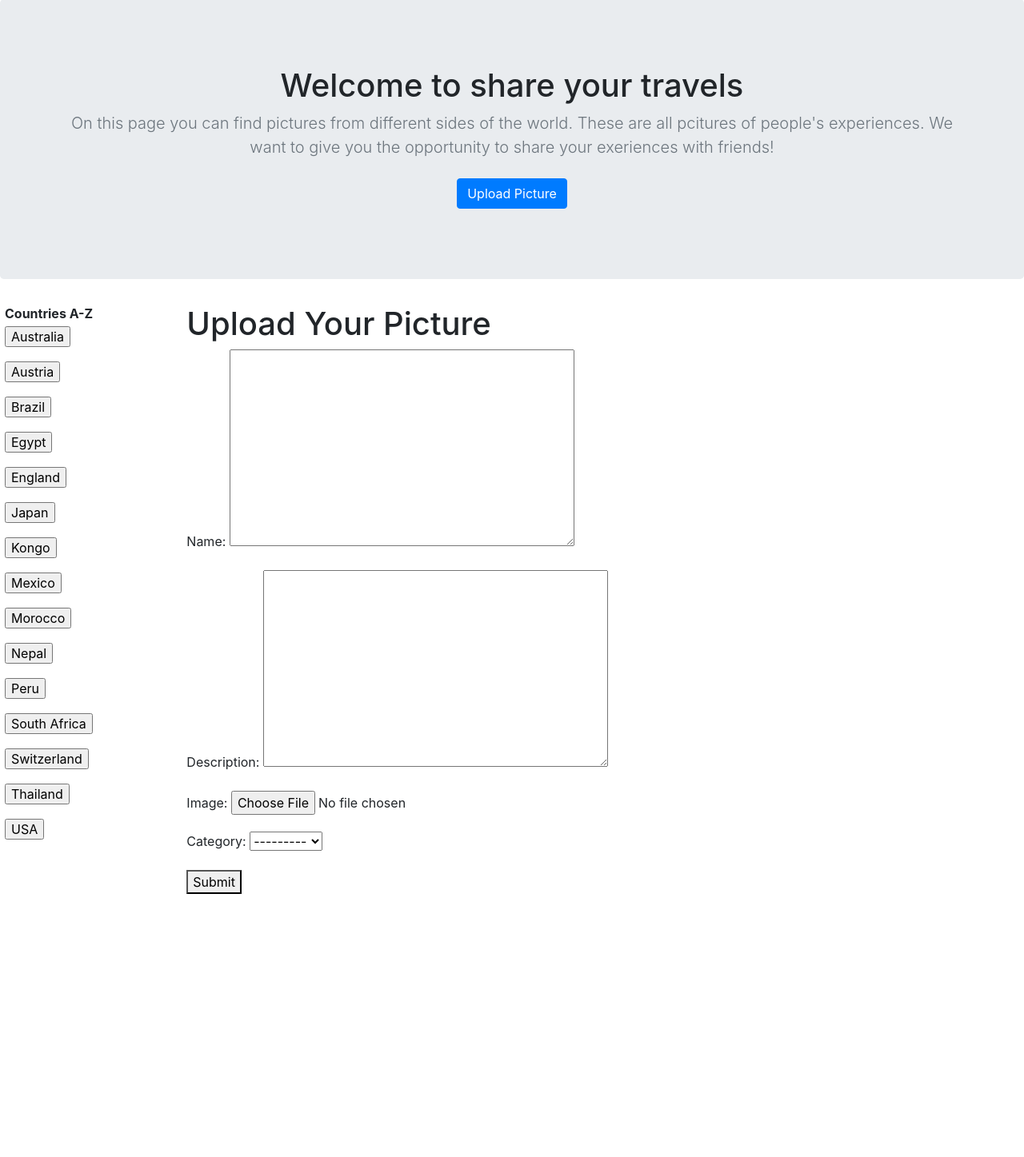
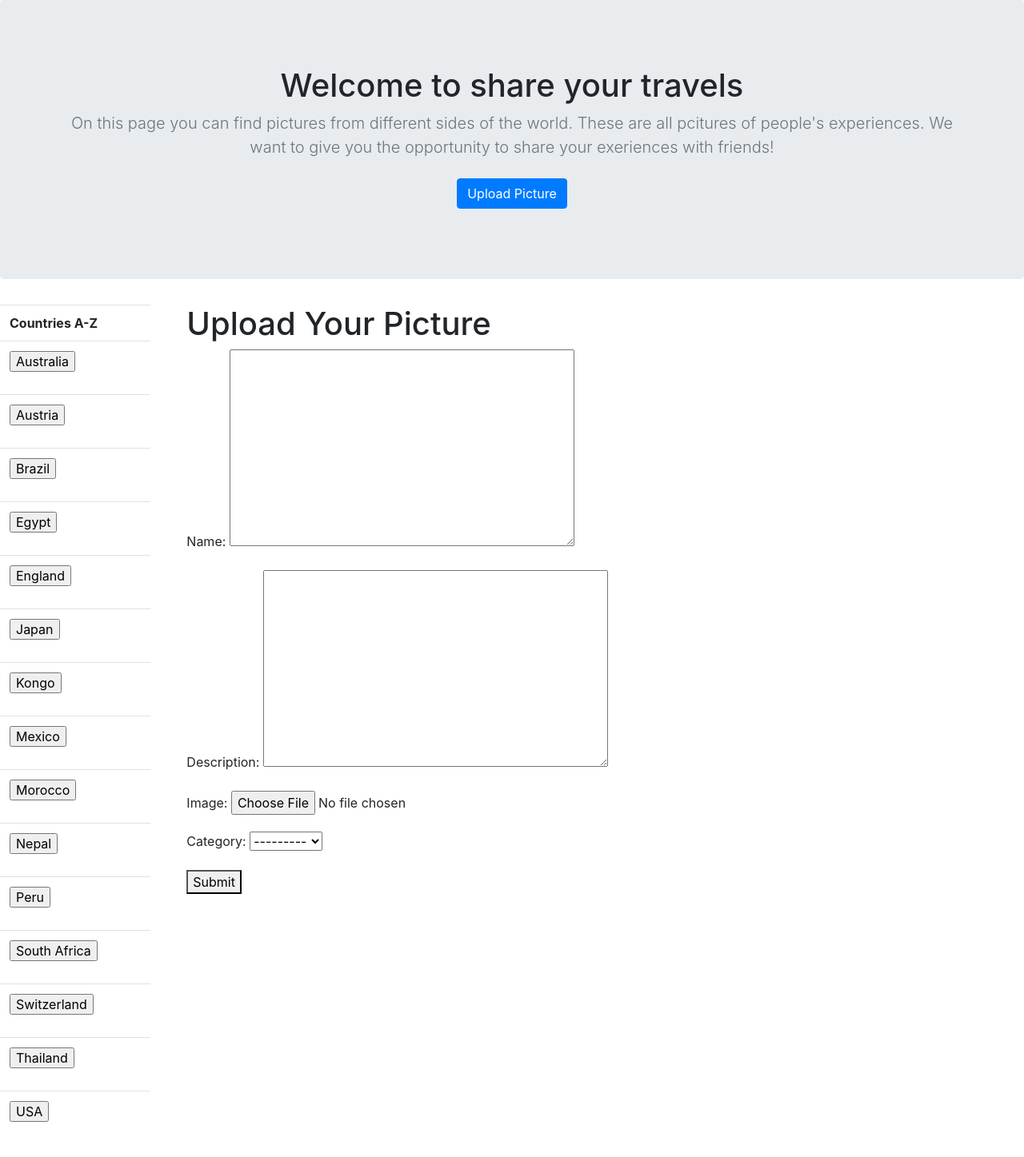
Before and after one commit to MarkusBeller/ShareYourTravels2, a Django app: page /uploadform/ in a window 1280 px wide. Shown: the part 41-1488 px from the top of the page at 80% size. Before the commit the page ends 1159 px from the top, so only its background shows below. Run offline with Django 3.2, Linux system fonts and the light colour scheme; data comes from the database, SQL or seed files in the repository; some libraries are stand-ins or nearby versions.

Commit message:
pictures uploaded

```diff
--- a/static/style.css
+++ b/static/style.css
@@ -10,15 +10,10 @@ h1 {
 h1.jumbotron-heading{
     padding-top: 20px;
 }
-table{
-    border-collapse: collapse;
-    position: absolute;
-    margin-left:5px;
+
+.table{
+    border-bottom: none;
 }
-th{
-    padding-bottom: 5px;
-}
-
 
 .form{
     width: 100px;
--- a/templates/base.html
+++ b/templates/base.html
@@ -65,7 +65,7 @@
 
 <div class="row">
   <div class="col-md-2">
-        <table>
+        <table class="table">
           <tr><th>Countries A-Z</th></tr>
           <tr><td><form><input type=submit value="Australia"></form></td></tr>
           <tr><td><form><input type=submit value="Austria"></form></td></tr>
--- a/templates/upload_via_form.html
+++ b/templates/upload_via_form.html
@@ -72,7 +72,7 @@
 
 <div class="row">
   <div class="col-md-2">
-        <table>
+        <table class="table">
           <tr><th>Countries A-Z</th></tr>
           <tr><td><form><input type=submit value="Australia"></form></td></tr>
           <tr><td><form><input type=submit value="Austria"></form></td></tr>
```
